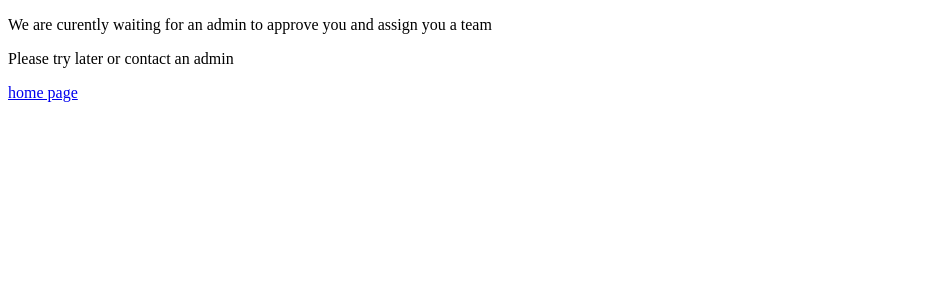
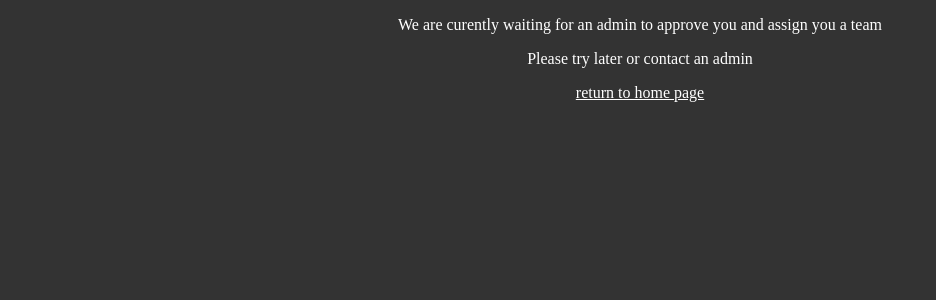
Before and after one commit to MatthewBehnke/lmrapp, a PHP site: page /unapproveduser.php in a window 1280 px wide. Shown: the top 300 px of the page, without its empty margins (0-936 px from the left). Run offline with PHP 8.4, Linux system fonts and the light colour scheme.

Commit message:
style on unapproved
style
no

```diff
--- a/unapproveduser.php
+++ b/unapproveduser.php
@@ -4,11 +4,23 @@
   <meta charset="UTF-8">
   <meta name="viewport" content="width=device-width, initial-scale=1.0">
   <meta http-equiv="X-UA-Compatible" content="ie=edge">
+  <style>
+    body {
+      background-color:#333;
+      text-align: center;
+    }
+    p {
+      color:#fff;
+    }
+    a {
+      color:#fff;
+    }
+  </style>
   <title>Waiting for Approval</title>
 </head>
 <body>
   <p>We are curently waiting for an admin to approve you and assign you a team</p>
   <p>Please try later or contact an admin</p>
-  <a href="./index.php">home page</a>
+  <a href="./index.php">return to home page</a>
 </body>
 </html>
```
